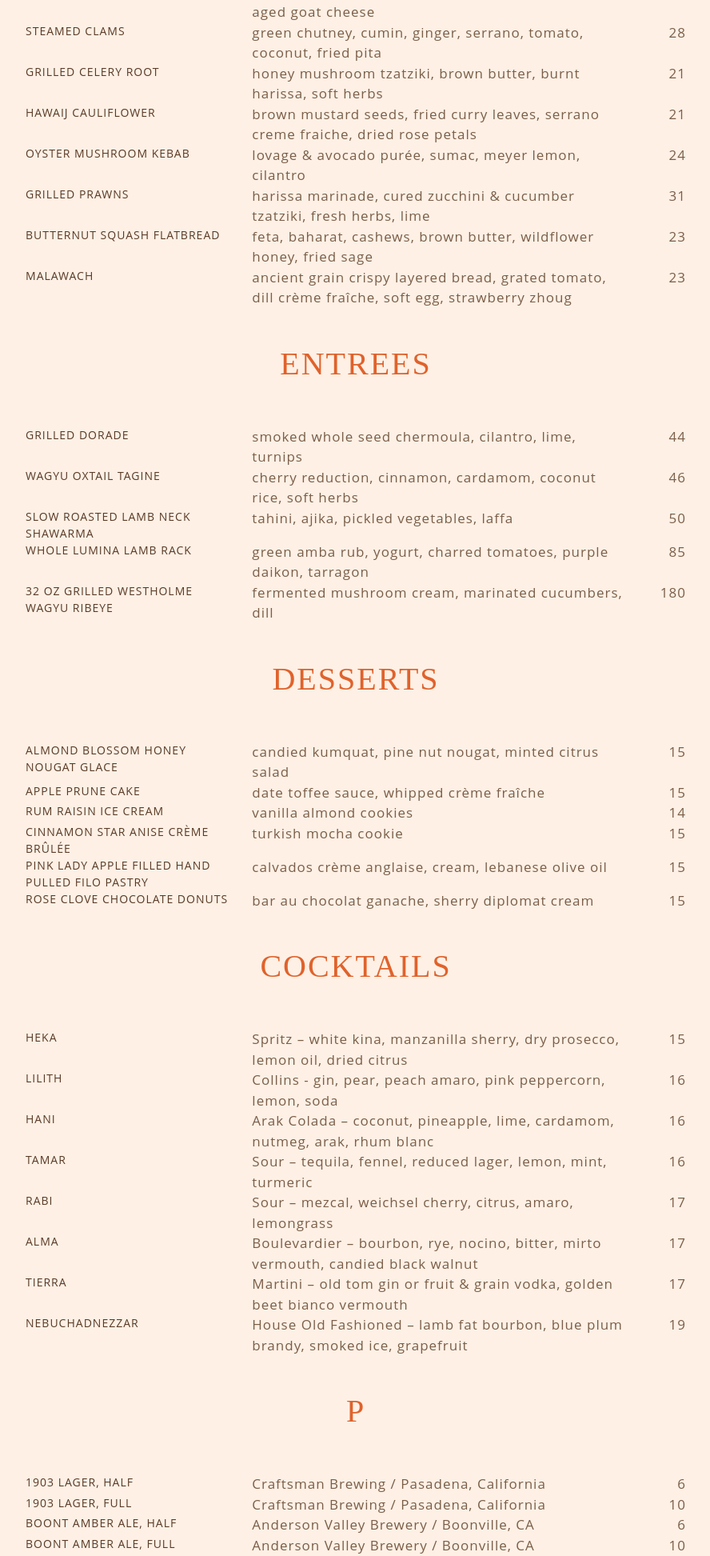
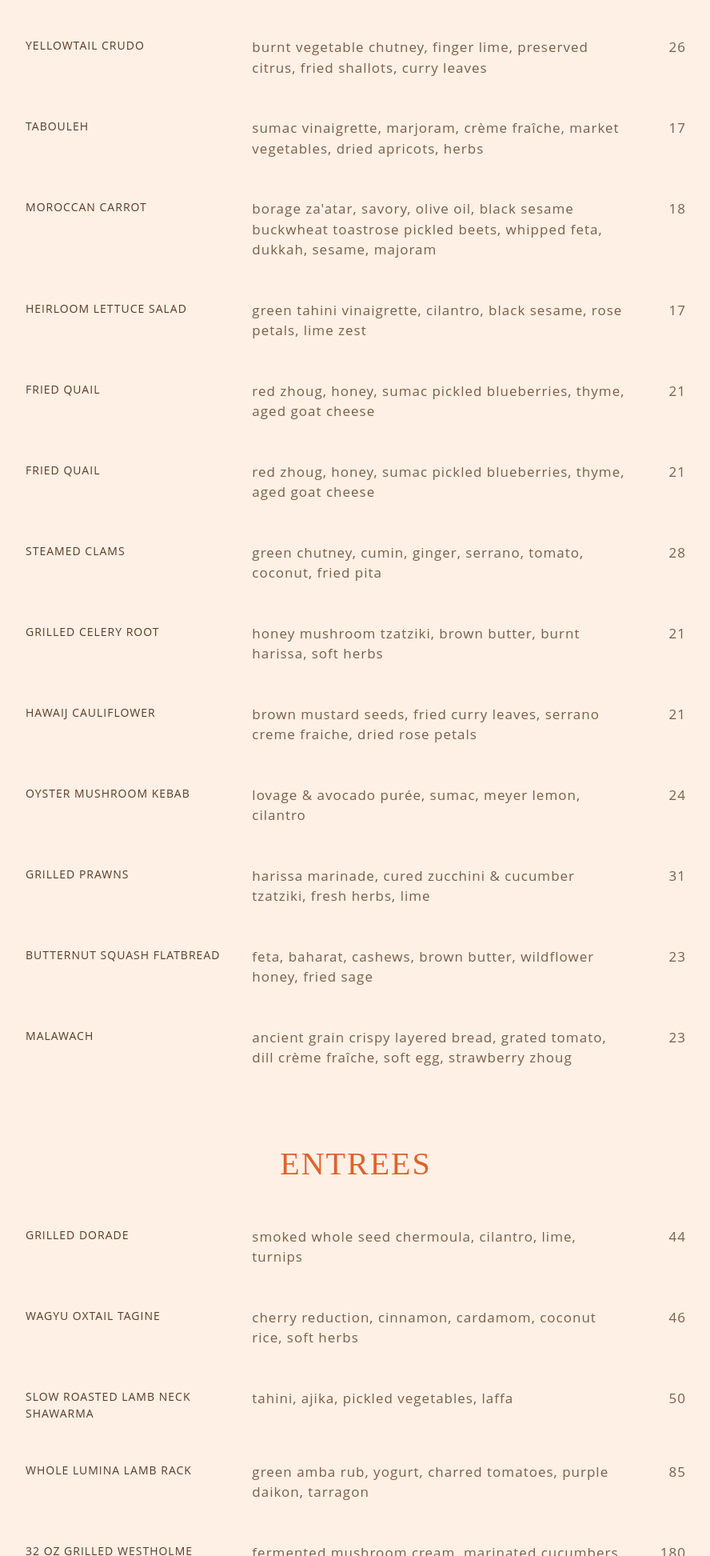
Before and after one commit to christinehannn/crispy-menu, a plain HTML site: page index.html in a window 1280 px wide. Shown: the part 855-2800 px from the top of the page at 80% size, without its empty margins (195-1083 px from the left). Drawn offline with nearby package versions, Linux system fonts and the light colour scheme.

Commit message:
new class menu-item/style

```diff
--- a/index.html
+++ b/index.html
@@ -15,7 +15,7 @@
           <h3 class="course">SPREADS</h3>
         </div>
       </div>
-      <div class="row">
+      <div class="row menu-item">
         <div class="col-4 dish">
           HUMMUS MASABACHA
         </div>
@@ -26,7 +26,7 @@
           13
         </div>
       </div>
-      <div class="row">
+      <div class="row menu-item">
         <div class="col-4 dish">
           HUMMUS DUCK 'NDUJA
         </div>
@@ -37,7 +37,7 @@
           13
         </div>
       </div>
-      <div class="row">
+      <div class="row menu-item">
         <div class="col-4 dish">
           BABA GHANOUSH
         </div>
@@ -48,7 +48,7 @@
           15
         </div>
       </div>
-      <div class="row">
+      <div class="row menu-item">
         <div class="col-4 dish">
           FARM CHEESE
         </div>
@@ -59,7 +59,7 @@
           16
         </div>
       </div>
-      <div class="row">
+      <div class="row menu-item">
         <div class="col-4 dish">
           SMOKED TROUT RILLETTE
         </div>
@@ -70,7 +70,7 @@
           24
         </div>
       </div>
-      <div class="row">
+      <div class="row menu-item">
         <div class="col-4 dish">
           ADDITIONAL BREAD
         </div>
@@ -86,7 +86,7 @@
           <h3 class="course">APPETIZERS</h3>
         </div>
       </div>
-      <div class="row">
+      <div class="row menu-item">
         <div class="col-4 dish">
           MARINATED OLIVES
         </div>
@@ -97,7 +97,7 @@
           9
         </div>
       </div>
-      <div class="row">
+      <div class="row menu-item">
         <div class="col-4 dish">
           YELLOWTAIL CRUDO
         </div>
@@ -108,7 +108,7 @@
           26
         </div>
       </div>
-      <div class="row">
+      <div class="row menu-item">
         <div class="col-4 dish">
           TABOULEH
         </div>
@@ -119,7 +119,7 @@
           17
         </div>
       </div>
-      <div class="row">
+      <div class="row menu-item">
         <div class="col-4 dish">
           MOROCCAN CARROT
         </div>
@@ -130,7 +130,7 @@
           18
         </div>
       </div>
-      <div class="row">
+      <div class="row menu-item">
         <div class="col-4 dish">
           HEIRLOOM LETTUCE SALAD
         </div>
@@ -141,7 +141,7 @@
           17
         </div>
       </div>
-      <div class="row">
+      <div class="row menu-item">
         <div class="col-4 dish">
           FRIED QUAIL
         </div>
@@ -152,7 +152,7 @@
           21
         </div>
       </div>
-      <div class="row">
+      <div class="row menu-item">
         <div class="col-4 dish">
           FRIED QUAIL
         </div>
@@ -163,7 +163,7 @@
           21
         </div>
       </div>
-      <div class="row">
+      <div class="row menu-item">
         <div class="col-4 dish">
           STEAMED CLAMS
         </div>
@@ -174,7 +174,7 @@
           28
         </div>
       </div>
-      <div class="row">
+      <div class="row menu-item">
         <div class="col-4 dish">
           GRILLED CELERY ROOT
         </div>
@@ -185,7 +185,7 @@
           21
         </div>
       </div>
-      <div class="row">
+      <div class="row menu-item">
         <div class="col-4 dish">
           HAWAIJ CAULIFLOWER
         </div>
@@ -196,7 +196,7 @@
           21
         </div>
       </div>
-      <div class="row">
+      <div class="row menu-item">
         <div class="col-4 dish">
           OYSTER MUSHROOM KEBAB
         </div>
@@ -207,7 +207,7 @@
           24
         </div>
       </div>
-      <div class="row">
+      <div class="row menu-item">
         <div class="col-4 dish">
           GRILLED PRAWNS
         </div>
@@ -218,7 +218,7 @@
           31
         </div>
       </div>
-      <div class="row">
+      <div class="row menu-item">
         <div class="col-4 dish">
           BUTTERNUT SQUASH FLATBREAD
         </div>
@@ -229,7 +229,7 @@
           23
         </div>
       </div>
-      <div class="row">
+      <div class="row menu-item">
         <div class="col-4 dish">
           MALAWACH
         </div>
@@ -245,7 +245,7 @@
           <h3 class="course">ENTREES</h3>
         </div>
       </div>
-      <div class="row">
+      <div class="row menu-item">
         <div class="col-4 dish">
           GRILLED DORADE
         </div>
@@ -256,7 +256,7 @@
           44
         </div>
       </div>
-      <div class="row">
+      <div class="row menu-item">
         <div class="col-4 dish">
           WAGYU OXTAIL TAGINE
         </div>
@@ -267,7 +267,7 @@
           46
         </div>
       </div>
-      <div class="row">
+      <div class="row menu-item">
         <div class="col-4 dish">
           SLOW ROASTED LAMB NECK SHAWARMA
         </div>
@@ -278,7 +278,7 @@
           50
         </div>
       </div>
-      <div class="row">
+      <div class="row menu-item">
         <div class="col-4 dish">
           WHOLE LUMINA LAMB RACK
         </div>
@@ -289,7 +289,7 @@
           85
         </div>
       </div>
-      <div class="row">
+      <div class="row menu-item">
         <div class="col-4 dish">
           32 OZ GRILLED WESTHOLME WAGYU RIBEYE
         </div>
@@ -305,7 +305,7 @@
           <h3 class="course">DESSERTS</h3>
         </div>
       </div>
-      <div class="row">
+      <div class="row menu-item">
         <div class="col-4 dish">
           ALMOND BLOSSOM HONEY NOUGAT GLACE
         </div>
@@ -316,7 +316,7 @@
           15
         </div>
       </div>
-      <div class="row">
+      <div class="row menu-item">
         <div class="col-4 dish">
           APPLE PRUNE CAKE
         </div>
@@ -327,7 +327,7 @@
           15
         </div>
       </div>
-      <div class="row">
+      <div class="row menu-item">
         <div class="col-4 dish">
           RUM RAISIN ICE CREAM
         </div>
@@ -338,7 +338,7 @@
           14
         </div>
       </div>
-      <div class="row">
+      <div class="row menu-item">
         <div class="col-4 dish">
           CINNAMON STAR ANISE CRÈME BRÛLÉE
         </div>
@@ -349,7 +349,7 @@
           15
         </div>
       </div>
-      <div class="row">
+      <div class="row menu-item">
         <div class="col-4 dish">
           PINK LADY APPLE FILLED HAND PULLED FILO PASTRY
         </div>
@@ -360,7 +360,7 @@
           15
         </div>
       </div>
-      <div class="row">
+      <div class="row menu-item">
         <div class="col-4 dish">
           ROSE CLOVE CHOCOLATE DONUTS
         </div>
@@ -376,7 +376,7 @@
           <h3 class="course">COCKTAILS</h3>
         </div>
       </div>
-      <div class="row">
+      <div class="row menu-item">
         <div class="col-4 dish">
           HEKA
         </div>
@@ -387,7 +387,7 @@
           15
         </div>
       </div>
-      <div class="row">
+      <div class="row menu-item">
         <div class="col-4 dish">
           LILITH
         </div>
@@ -398,7 +398,7 @@
           16
         </div>
       </div>
-      <div class="row">
+      <div class="row menu-item">
         <div class="col-4 dish">
           HANI
         </div>
@@ -409,7 +409,7 @@
           16
         </div>
       </div>
-      <div class="row">
+      <div class="row menu-item">
         <div class="col-4 dish">
           TAMAR
         </div>
@@ -420,7 +420,7 @@
           16
         </div>
       </div>
-      <div class="row">
+      <div class="row menu-item">
         <div class="col-4 dish">
           RABI
         </div>
@@ -431,7 +431,7 @@
           17
         </div>
       </div>
-      <div class="row">
+      <div class="row menu-item">
         <div class="col-4 dish">
           ALMA
         </div>
@@ -442,7 +442,7 @@
           17
         </div>
       </div>
-      <div class="row">
+      <div class="row menu-item">
         <div class="col-4 dish">
           TIERRA
         </div>
@@ -453,7 +453,7 @@
           17
         </div>
       </div>
-      <div class="row">
+      <div class="row menu-item">
         <div class="col-4 dish">
           NEBUCHADNEZZAR
         </div>
@@ -469,7 +469,7 @@
           <h3 class="course">P</h3>
         </div>
       </div>
-      <div class="row">
+      <div class="row menu-item">
         <div class="col-4 dish">
           1903 LAGER, HALF
         </div>
@@ -480,7 +480,7 @@
           6
         </div>
       </div>
-      <div class="row">
+      <div class="row menu-item">
         <div class="col-4 dish">
           1903 LAGER, FULL
         </div>
@@ -491,7 +491,7 @@
           10
         </div>
       </div>
-      <div class="row">
+      <div class="row menu-item">
         <div class="col-4 dish">
           BOONT AMBER ALE, HALF
         </div>
@@ -502,7 +502,7 @@
           6
         </div>
       </div>
-      <div class="row">
+      <div class="row menu-item">
         <div class="col-4 dish">
           BOONT AMBER ALE, FULL
         </div>
@@ -513,7 +513,7 @@
           10
         </div>
       </div>
-      <div class="row">
+      <div class="row menu-item">
         <div class="col-4 dish">
           ROSÉ CIDRE, HALF
         </div>
@@ -524,7 +524,7 @@
           7
         </div>
       </div>
-      <div class="row">
+      <div class="row menu-item">
         <div class="col-4 dish">
           ROSÉ CIDRE, FULL
         </div>
@@ -535,7 +535,7 @@
           11
         </div>
       </div>
-      <div class="row">
+      <div class="row menu-item">
         <div class="col-4 dish">
           HITACHINO ANBAI 'SALTY PLUM' ALE, BOTTLED
         </div>
@@ -551,7 +551,7 @@
           <h3 class="course">WINE</h3>
         </div>
       </div>
-      <div class="row">
+      <div class="row menu-item">
         <div class="col-4 dish">
           THE WINE LIST AT BAVEL CHANGES DAILY.
         </div>
@@ -559,7 +559,7 @@
           It focuses primarily on producers from geographies that dot the Mediterranean coasts, while also showcasing kindred Californian wine . The wines range from classical and known to vanguard and emerging. We forgo wines that are solely commercial and strive for a balance that aptly supplies something for everyone, while remaining dedicated to enhancing your experience here as a whole. We would be happy to forward you today's wine list. Please send requests to info@baveldtla.com
         </div>
       </div>
-      <div class="row">
+      <div class="row menu-item">
         <div class="col-4 dish">
           CORKAGE
         </div>
@@ -572,7 +572,7 @@
           <h3 class="course">NON-ALCOHOLIC</h3>
         </div>
       </div>
-      <div class="row">
+      <div class="row menu-item">
         <div class="col-4 dish">
           SODA
         </div>
@@ -583,7 +583,7 @@
           4
         </div>
       </div>
-      <div class="row">
+      <div class="row menu-item">
         <div class="col-4 dish">
           SODA
         </div>
@@ -594,7 +594,7 @@
           6
         </div>
       </div>
-      <div class="row">
+      <div class="row menu-item">
         <div class="col-4 dish">
           BISMARK
         </div>
@@ -605,7 +605,7 @@
           6
         </div>
       </div>
-      <div class="row">
+      <div class="row menu-item">
         <div class="col-4 dish">
           SAFFRON
         </div>
@@ -616,7 +616,7 @@
           6
         </div>
       </div>
-      <div class="row">
+      <div class="row menu-item">
         <div class="col-4 dish">
           ICED TEA
         </div>
@@ -627,7 +627,7 @@
           4.50
         </div>
       </div>
-      <div class="row">
+      <div class="row menu-item">
         <div class="col-4 dish">
           HOT TEA
         </div>
@@ -638,7 +638,7 @@
           5
         </div>
       </div>
-      <div class="row">
+      <div class="row menu-item">
         <div class="col-4 dish">
           COFFEE
         </div>
@@ -649,7 +649,7 @@
           5
         </div>
       </div>
-      <div class="row">
+      <div class="row menu-item">
         <div class="col-4 dish">
           ESPRESSO
         </div>
@@ -660,7 +660,7 @@
           4.50
         </div>
       </div>
-      <div class="row">
+      <div class="row menu-item">
         <div class="col-4 dish">
           ESPRESSO
         </div>
--- a/style.css
+++ b/style.css
@@ -32,6 +32,10 @@ body {
   text-align: left;
 }
 
+.menu-item {
+  padding-bottom: 50px;
+}
+
 .price {
   text-align: right;
 }
```
